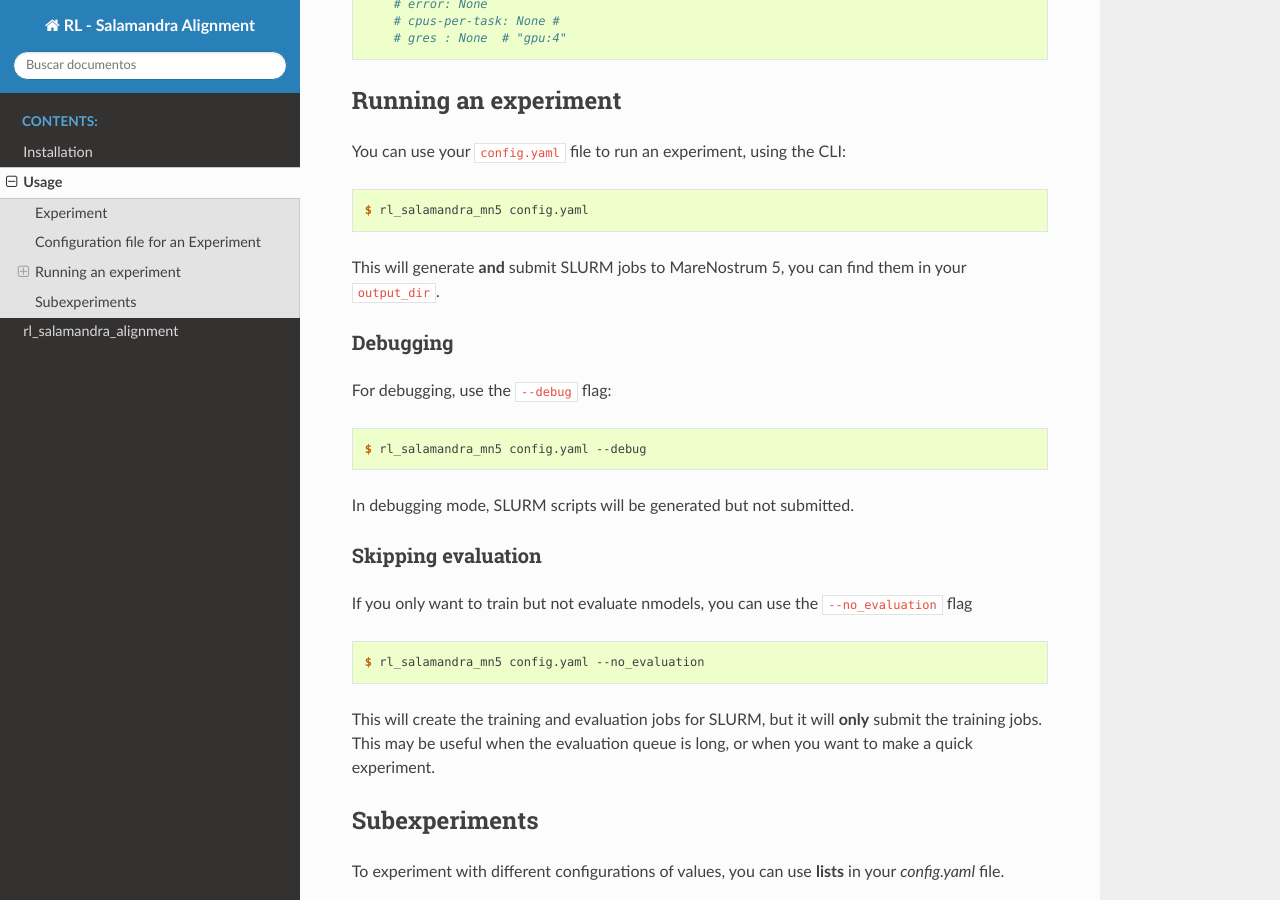
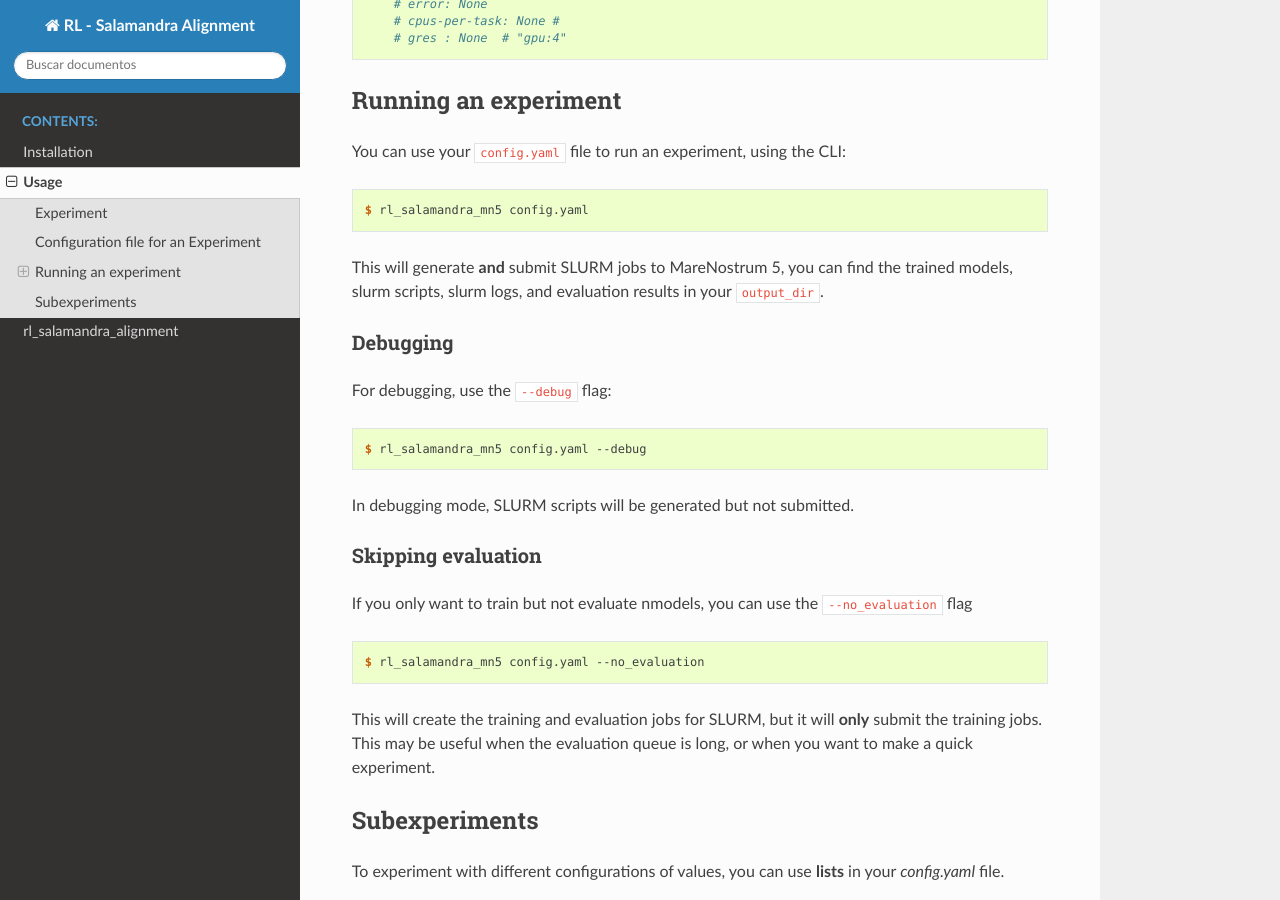
Before and after one commit to langtech-bsc/rl_salamandra_alignment_docs, a Sphinx documentation site: the page built from docs/source/usage.rst, in a window 1280 px wide and 900 px high, scrolled down 2360 px. Built offline with Sphinx 7.4.7 and the Read the Docs theme 3.1.0, drawn with Linux system fonts in a browser that asks for light colours.

Commit message:
Clarified results of experiment runs

```diff
--- a/docs/source/usage.rst
+++ b/docs/source/usage.rst
@@ -128,7 +128,7 @@ You can use your ``config.yaml`` file to run an experiment, using the :ref:`CLI
 
     $ rl_salamandra_mn5 config.yaml
 
-This will generate **and** submit SLURM jobs to MareNostrum 5, you can find them in your ``output_dir``.
+This will generate **and** submit SLURM jobs to MareNostrum 5, you can find the trained models, slurm scripts, slurm logs, and evaluation results in your ``output_dir``.
 
 Debugging
 ==========
```
